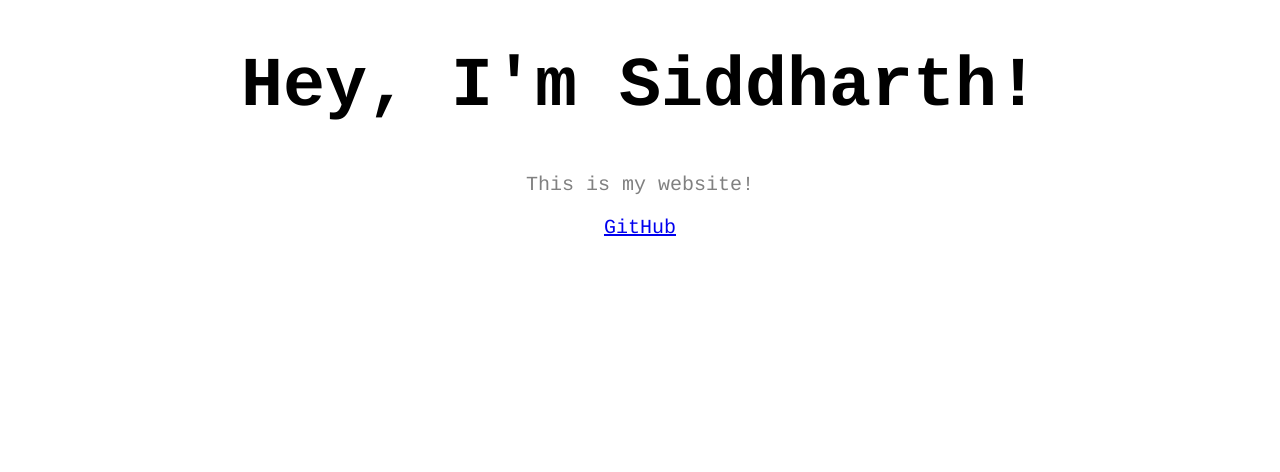
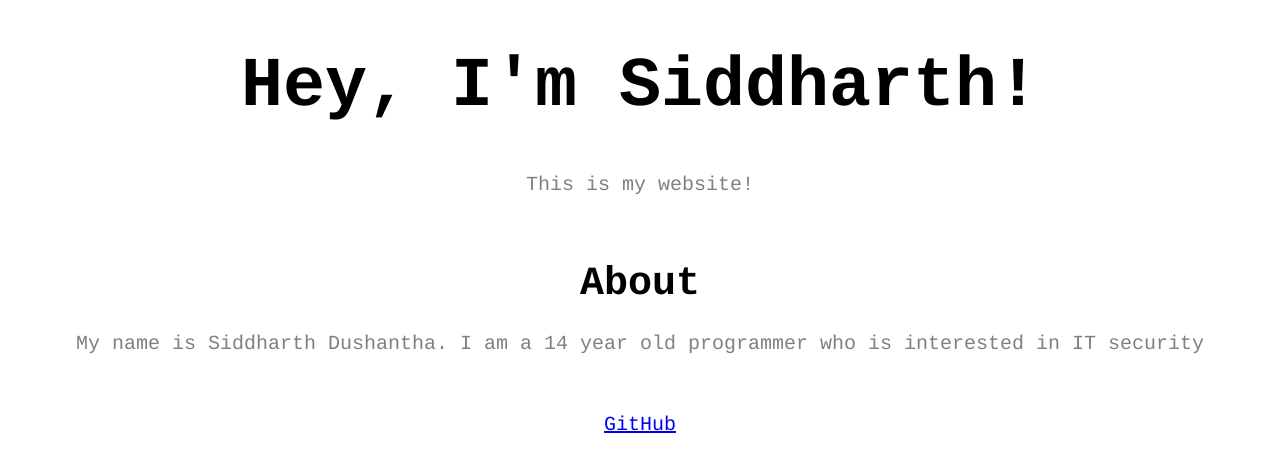
Before and after one commit to Reinsdyret/sdushantha.github.io, a plain HTML site: page index.html in a window 1280 px wide. Drawn offline with Linux system fonts and the light colour scheme.

Commit message:
New look :)

```diff
--- a/index.html
+++ b/index.html
@@ -2,10 +2,21 @@
 <html>
 <head>
   <title>Siddharth Dushantha</title>
-  <center>
-  <h1 style="font-family:Courier;color:black;font-size:70px">Hey, I'm Siddharth!</h1>
-  <p style="font-family:Courier;color:gray;font-size:20px">This is my website!</p>
-  <p style="font-family:Courier;color:gray;font-size:20px"><a href="http://www.github.com/sdushantha">GitHub</a></p>
-  </center>
+
+  <center><h1 style="font-family:Courier;color:black;font-size:70px">Hey, I'm Siddharth!</h1></center>
+
+  <center><p style="font-family:Courier;color:gray;font-size:20px">This is my website!</p></center>
+
+  <br>
+
+  <center><h1 style="font-family:Courier;color:black;font-size:40px">About</h1></center>
+
+  <center><p style="font-family:Courier;color:gray;font-size:20px">My name is Siddharth Dushantha. I am a 14 year old programmer who is interested in IT security</p></center>
+
+   <br>
+   <center><p style="font-family:Courier;color:gray;font-size:20px"><a href="http://www.github.com/sdushantha">GitHub</a></p></center>
+
+
+
 </head>
 </html>
```
